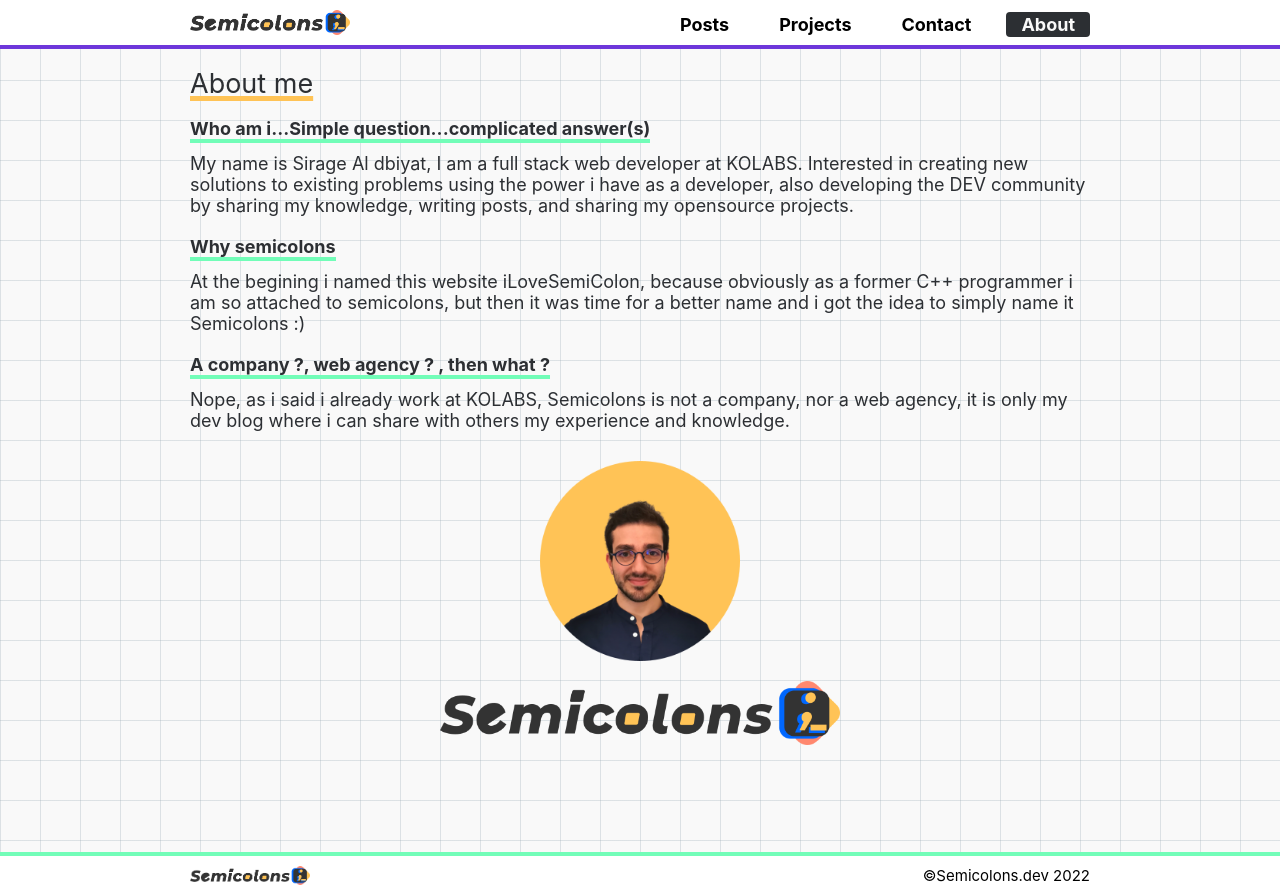
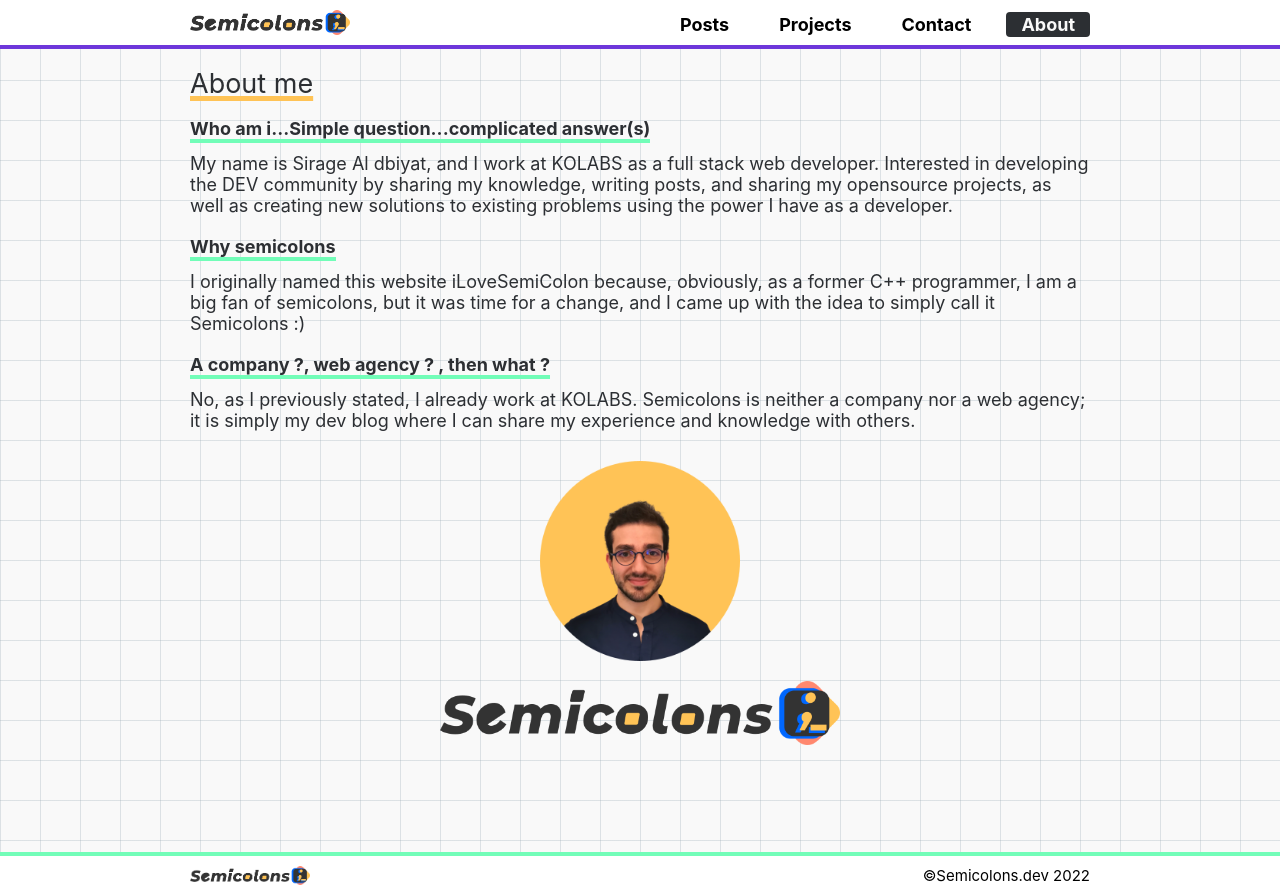
Before and after one commit to sirageDb/semicolons, a React (Create React App) app: page /about in a window 1280 px wide. Built offline with nearby package versions, Linux system fonts and the light colour scheme.

Commit message:
CHORE : text updates

```diff
--- a/src/routes/about/About.tsx
+++ b/src/routes/about/About.tsx
@@ -17,29 +17,28 @@ export default function About(): JSX.Element {
                 <span className={styles.sectionTitle}>Who am i...Simple question...complicated answer(s)</span>
               </div>
               <p className={styles.sectionExplanation}>
-                My name is Sirage Al dbiyat, I am a full stack web developer at KOLABS. Interested in creating new
-                solutions to existing problems using the power i have as a developer, also developing the DEV community
-                by sharing my knowledge, writing posts, and sharing my opensource projects.{" "}
+                My name is Sirage Al dbiyat, and I work at KOLABS as a full stack web developer. Interested in
+                developing the DEV community by sharing my knowledge, writing posts, and sharing my opensource projects,
+                as well as creating new solutions to existing problems using the power I have as a developer.
               </p>
             </div>
             <div className={styles.section}>
               <span className={styles.sectionTitle}>Why semicolons</span>
               <p className={styles.sectionExplanation}>
-                At the begining i named this website iLoveSemiColon, because obviously as a former C++ programmer i am
-                so attached to semicolons, but then it was time for a better name and i got the idea to simply name it
+                I originally named this website iLoveSemiColon because, obviously, as a former C++ programmer, I am a
+                big fan of semicolons, but it was time for a change, and I came up with the idea to simply call it
                 Semicolons :)
               </p>
             </div>
             <div className={styles.section}>
               <span className={styles.sectionTitle}>A company ?, web agency ? , then what ?</span>
               <p className={styles.sectionExplanation}>
-                Nope, as i said i already work at KOLABS, Semicolons is not a company, nor a web agency, it is only my
-                dev blog where i can share with others my experience and knowledge.
+                No, as I previously stated, I already work at KOLABS. Semicolons is neither a company nor a web agency;
+                it is simply my dev blog where I can share my experience and knowledge with others.
               </p>
             </div>
           </div>
         </div>
-        {/* <img src={brand} className={styles.brand} alt={"Logo semicolons"}/> */}
         <div className={styles.imageContainer}>
           <img className={styles.image} src={meCircle} alt={"sirage al dbiyat image personal website blog"} />
         </div>
--- a/src/routes/homepage/HomePage.tsx
+++ b/src/routes/homepage/HomePage.tsx
@@ -51,8 +51,8 @@ export default function HomePage(): JSX.Element {
             <div className={styles.pageSloganContainer + " " + styles.rainbow}>
               <h1 className={styles.pageSlogan}>Hey !, welcome to Semicolons zone where I share my Tech knowledge.</h1>
               <div className={styles.pageExpanation}>
-                As a full stack web developer I work on the full development lifecycle of web and mobile apps with a
-                vision that allows me to have a full control over my projects.
+                As a full stack web developer, I work on the entire development lifecycle of web and mobile apps with
+                the goal of having complete control over my projects.
               </div>
             </div>
             <div className={styles.contactWidgetsContainer}>
```
